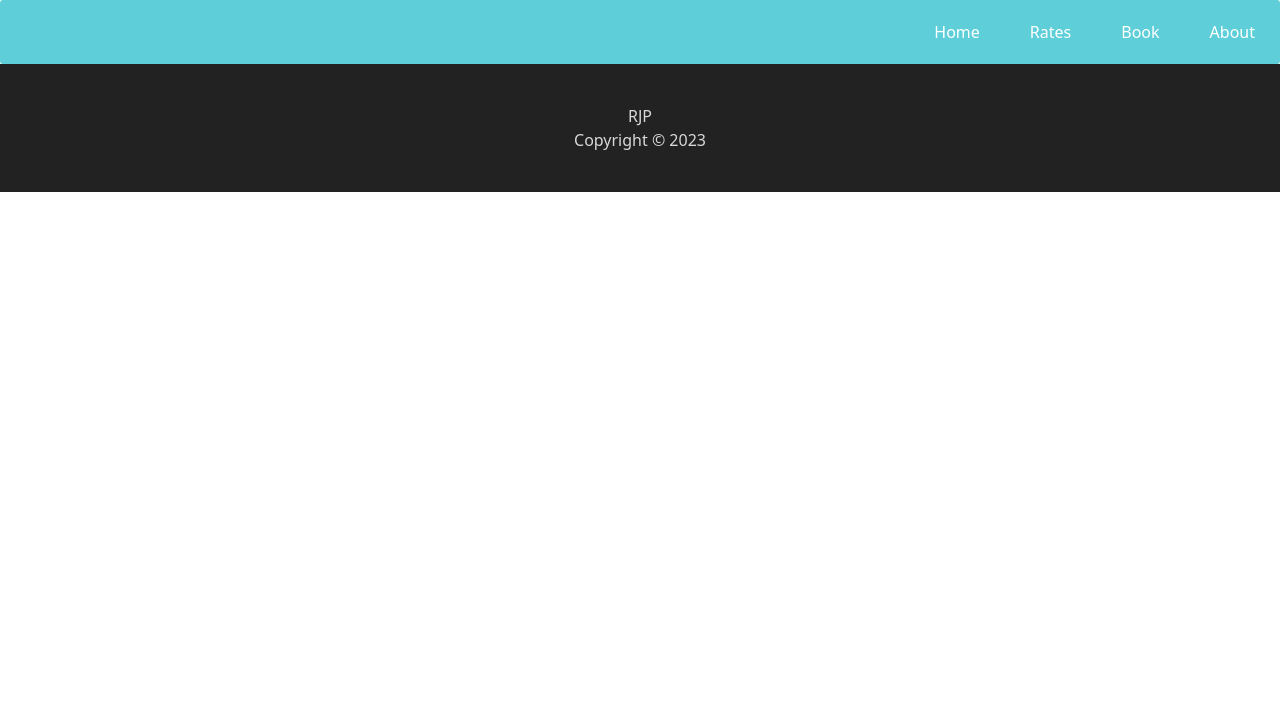
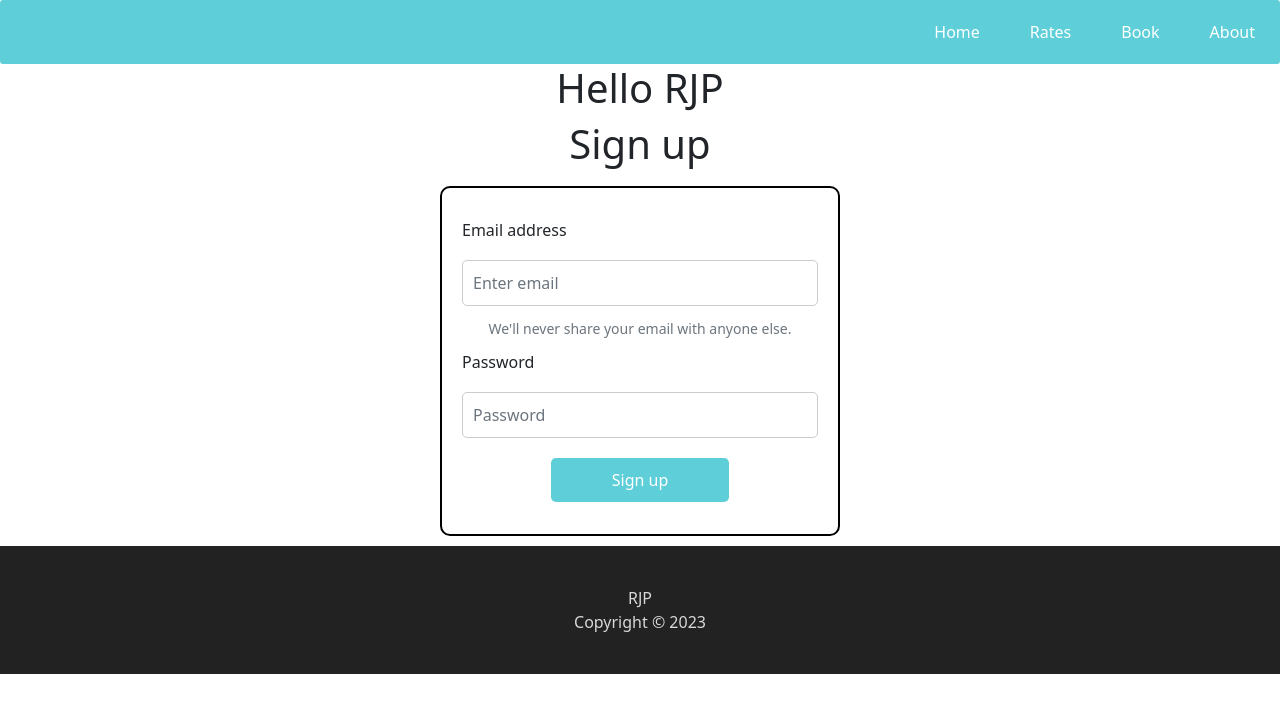
Before and after one commit to RJP-Cab302/FrontEnd, a React (Create React App) app in the folder parking-app/: page /signup in a window 1280 px wide. Shown: the top 712 px of the page. Built offline with nearby package versions, Linux system fonts and the light colour scheme.

Commit message:
added signup page and routing

```diff
--- a/parking-app/src/App.js
+++ b/parking-app/src/App.js
@@ -4,6 +4,7 @@ import Footer from './components/Footer';
 import LandingPage from './pages/landingpage';
 import { BrowserRouter, Routes, Route } from "react-router-dom";
 import About from './pages/aboutpage';
+import SignUp from './pages/signuppage';
 function App() {
 
   return (
@@ -13,6 +14,8 @@ function App() {
       <Routes>
       <Route path="/" element={<LandingPage />} />
       <Route path="/about" element={<About />} />
+      <Route path="/signup" element={<SignUp />} />
+
 
       </Routes>
       <Footer/>
--- a/parking-app/src/components/Login.jsx
+++ b/parking-app/src/components/Login.jsx
@@ -40,7 +40,7 @@ const Login = () => {
         Login
       </Button>
       <div >
-        <a href='#' className='signup-link'>Sign up here</a>
+        <a href='signup' className='signup-link'>Sign up here</a>
       </div>
     </Form>
     </div>
--- a/parking-app/src/pages/landingpage.jsx
+++ b/parking-app/src/pages/landingpage.jsx
@@ -12,7 +12,7 @@ export default function LandingPage() {
         <h1>Hello RJP</h1>
       <h2>{data.name}</h2>
        <h2>{data.message}</h2>
-    <h1>Sign up</h1>
+    <h1>Login</h1>
      <Login/>
     </div>
 
--- /dev/null
+++ b/parking-app/src/pages/signuppage.jsx
@@ -0,0 +1,14 @@
+import Signup from "../components/Signup";
+import React, { useState, useEffect } from 'react';
+
+export default function SignUp() {
+
+  return (
+    <div>
+    <h1>Hello RJP</h1>
+    <h1>Sign up</h1>
+     <Signup/>
+    </div>
+
+  );
+}
```
